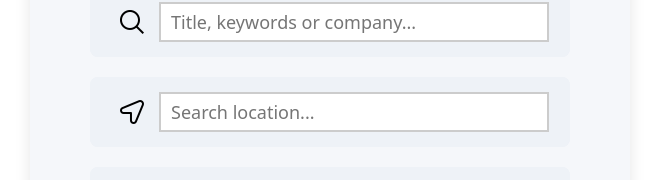
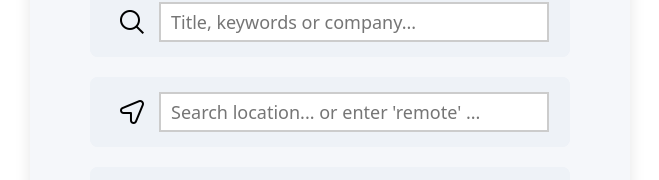
Before and after one commit to jmalp/The-Job-Hunting-AI-Web-Tool, a React (Create React App) app in the folder app/: page /search in a window 1280 px wide. Shown: the part 235-415 px from the top of the page, without its empty margins (310-969 px from the left). Built offline with nearby package versions, Linux system fonts and the light colour scheme.

Commit message:
Reword text placeholder for clarity

```diff
--- a/app/src/pages/JobSearchingPage.js
+++ b/app/src/pages/JobSearchingPage.js
@@ -93,7 +93,7 @@ const handleFormChange = (event) => {
               className='input-field'
               type='text'
               name='location'
-              placeholder='Search location...'
+              placeholder="Search location... or enter 'remote' ..."
               value={formData.location}
               onChange={handleFormChange}
             />
```
